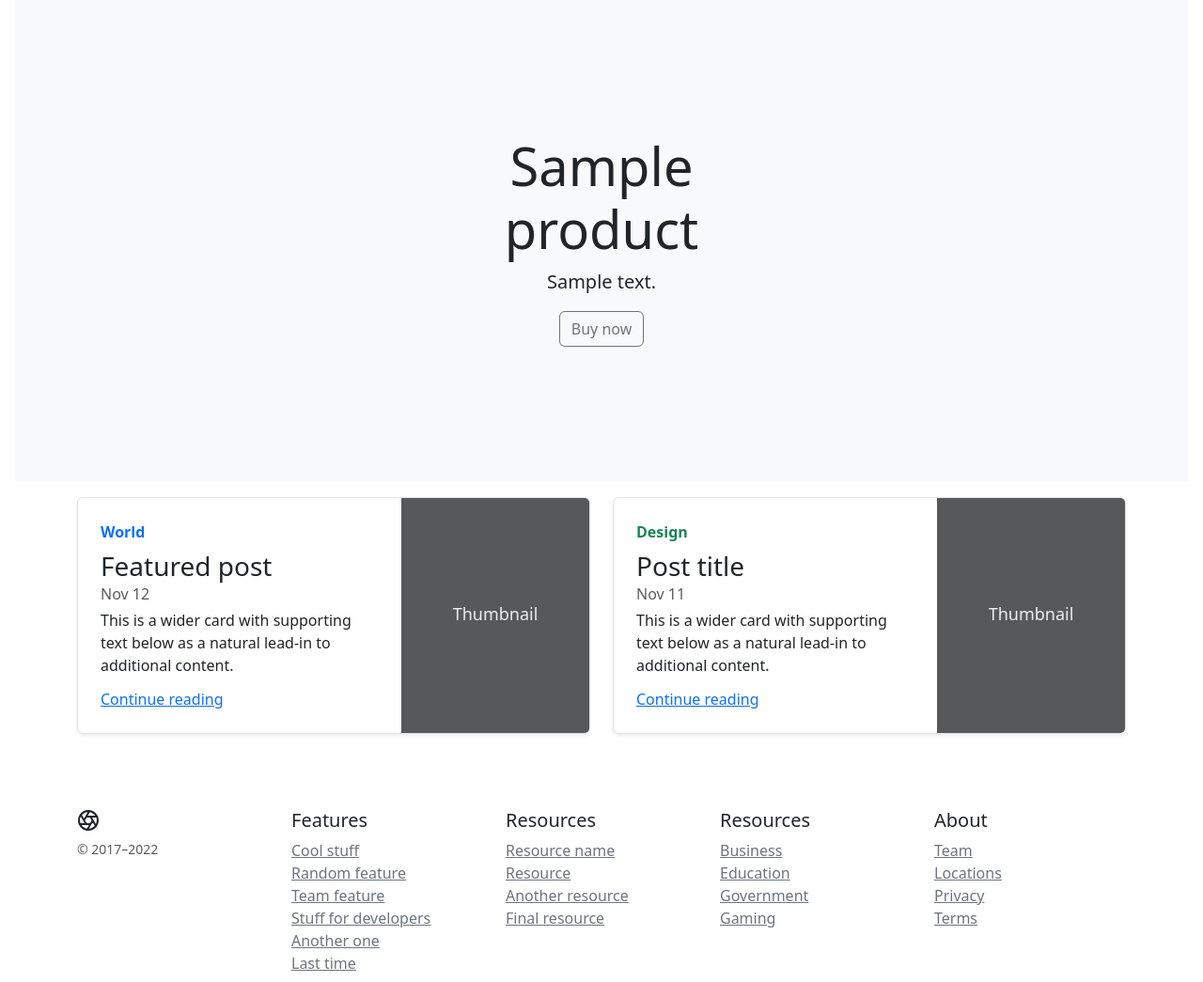
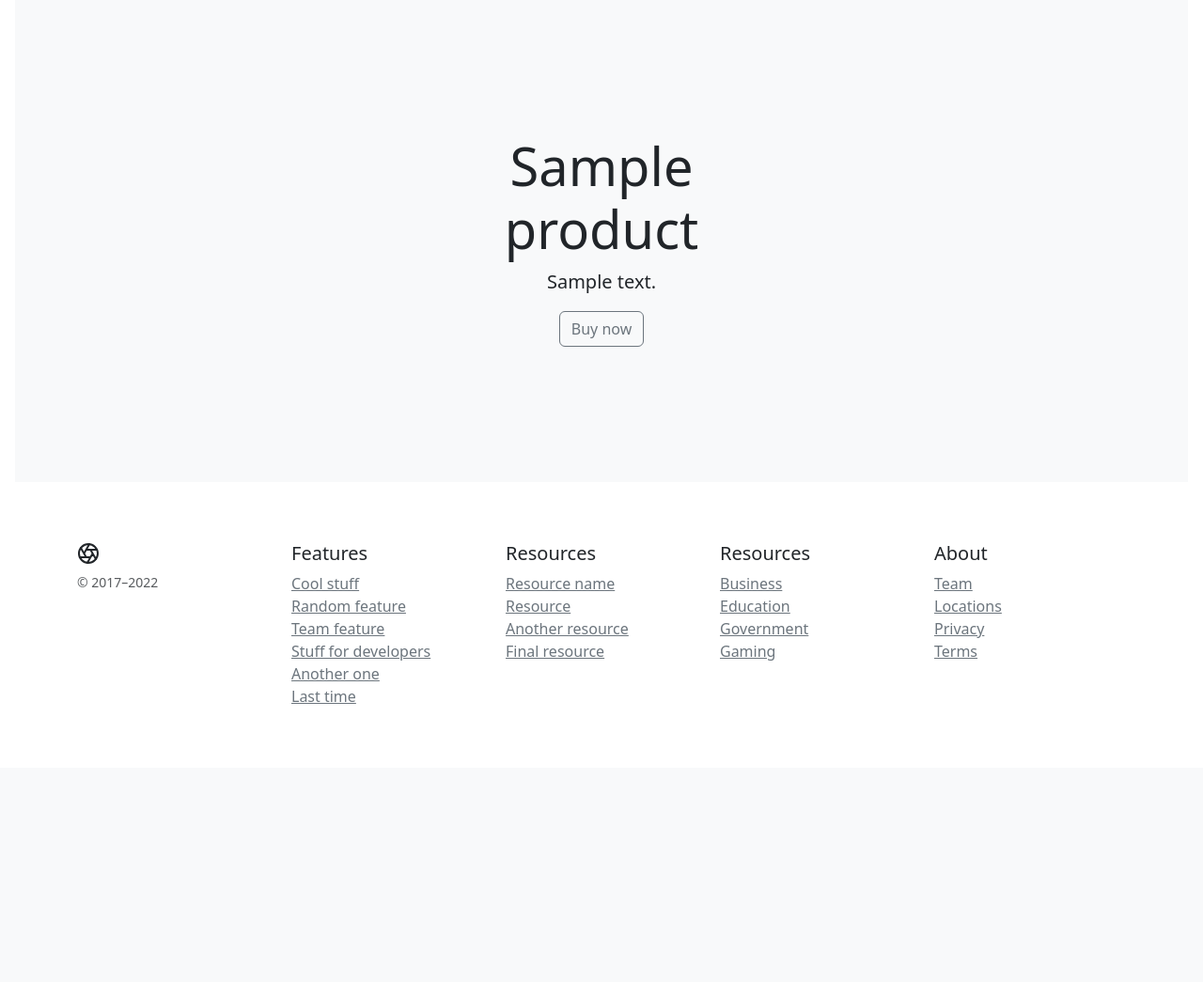
Before and after one commit to choodfire/shop, a Django app: page / in a window 1280 px wide. Shown: the part 89-1134 px from the top of the page at 94% size. After the commit the page ends 838 px from the top, so only its background shows below. Run offline with Django 4.2, Linux system fonts and the light colour scheme; tables that the repository leaves empty hold one stand-in row (values such as "Sample post"); some libraries are stand-ins or nearby versions.

Commit message:
main page

```diff
--- a/core/models.py
+++ b/core/models.py
@@ -2,20 +2,25 @@ from django.db import models
 
 # Create your models here.
 
-class Product(models.Model):
-    # Tag Choices
-    CHOICES = (
+CATEGORIES = [
         ('ELECTR', 'Electronics'),
         ('CLOTH', 'Clothes'),
         ('SPORT', 'Sports'),
         ('PET', 'Pet supplies'),
         ('SOFTW', 'Software'),
         ('HEALTH', 'Health'),
-    )
+    ]
+
+class Product(models.Model):
 
     name = models.CharField(null=False, blank=False, max_length=150, default="No name")
     short_description = models.TextField(null=False, blank=False, max_length=100, default="No short description")  # for product card in catalog
     long_description = models.TextField(null=False, blank=False, max_length=1000, default="No description")  # for product in its card
     price = models.IntegerField(null=False, blank=False, default=0)
     image = models.ImageField(null=False, blank=False, upload_to="images")
-    tag = models.CharField(null=False, blank=False, choices=CHOICES, max_length=120)
+    category = models.CharField(null=False, blank=False, choices=CATEGORIES, max_length=120)  # category
+
+    class Meta:
+        ordering = ['-id']
+        verbose_name = "Product"
+        verbose_name_plural = "Products"
--- a/core/templates/core/index.html
+++ b/core/templates/core/index.html
@@ -17,29 +17,15 @@
 
 <main class="container">
 
+  {% for product in object_list %}
+      {% if not forloop.first %}
           <div class="row mb-2">
-    <div class="col-md-6">
+            <div class="col-md-12">
               <div class="row g-0 border rounded overflow-hidden flex-md-row mb-4 shadow-sm h-md-250 position-relative">
                 <div class="col p-4 d-flex flex-column position-static">
-          <strong class="d-inline-block mb-2 text-primary">World</strong>
-          <h3 class="mb-0">Featured post</h3>
-          <div class="mb-1 text-muted">Nov 12</div>
-          <p class="card-text mb-auto">This is a wider card with supporting text below as a natural lead-in to additional content.</p>
-          <a href="#" class="stretched-link">Continue reading</a>
-        </div>
-        <div class="col-auto d-none d-lg-block">
-          <svg class="bd-placeholder-img" width="200" height="250" xmlns="http://www.w3.org/2000/svg" role="img" aria-label="Placeholder: Thumbnail" preserveAspectRatio="xMidYMid slice" focusable="false"><title>Placeholder</title><rect width="100%" height="100%" fill="#55595c"/><text x="50%" y="50%" fill="#eceeef" dy=".3em">Thumbnail</text></svg>
-        </div>
-      </div>
-    </div>
-    <div class="col-md-6">
-      <div class="row g-0 border rounded overflow-hidden flex-md-row mb-4 shadow-sm h-md-250 position-relative">
-        <div class="col p-4 d-flex flex-column position-static">
-          <strong class="d-inline-block mb-2 text-success">Design</strong>
-          <h3 class="mb-0">Post title</h3>
-          <div class="mb-1 text-muted">Nov 11</div>
-          <p class="mb-auto">This is a wider card with supporting text below as a natural lead-in to additional content.</p>
-          <a href="#" class="stretched-link">Continue reading</a>
+                  <strong class="d-inline-block mb-2 text-primary">{{ product.get_tag_display }}</strong>
+                  <h3 class="mb-0">{{ product.name }}</h3>
+                  <p class="card-text mb-auto">{{ product.short_description }}</p>
                 </div>
                 <div class="col-auto d-none d-lg-block">
                   <svg class="bd-placeholder-img" width="200" height="250" xmlns="http://www.w3.org/2000/svg" role="img" aria-label="Placeholder: Thumbnail" preserveAspectRatio="xMidYMid slice" focusable="false"><title>Placeholder</title><rect width="100%" height="100%" fill="#55595c"/><text x="50%" y="50%" fill="#eceeef" dy=".3em">Thumbnail</text></svg>
@@ -47,6 +33,8 @@
               </div>
             </div>
           </div>
+      {% endif %}
+  {% endfor %}
 
 </main>
 
--- a/core/urls.py
+++ b/core/urls.py
@@ -5,4 +5,5 @@ app_name = 'core'
 
 urlpatterns = [
     path('', views.IndexView.as_view(), name='index'),
+    path('catalog/', views.CatalogView.as_view(), name='catalog'),
 ]
--- a/core/views.py
+++ b/core/views.py
@@ -7,3 +7,7 @@ from .models import Product
 class IndexView(ListView):
     model = Product
     template_name = 'core/index.html'
+
+class CatalogView(ListView):
+    model = Product
+    template_name = 'core/index.html'
--- a/templates/header.html
+++ b/templates/header.html
@@ -144,7 +144,7 @@
 
         <ul class="nav col-12 col-lg-auto me-lg-auto mb-2 justify-content-center mb-md-0">
           <li><a href="#" class="nav-link px-2 text-secondary">Home</a></li>
-          <li><a href="#" class="nav-link px-2 text-white">Catalog</a></li>
+          <li><a href="{% url 'core:catalog' %}" class="nav-link px-2 text-white">Catalog</a></li>
           <li><a href="#" class="nav-link px-2 text-white">Shops</a></li>
           <li><a href="#" class="nav-link px-2 text-white">FAQs</a></li>
           <li><a href="#" class="nav-link px-2 text-white">About</a></li>
```
Also changed, not shown: core/migrations/0004_alter_product_options_rename_tag_product_category.py (added). Lines whose indentation alone changed are shown as unchanged.
